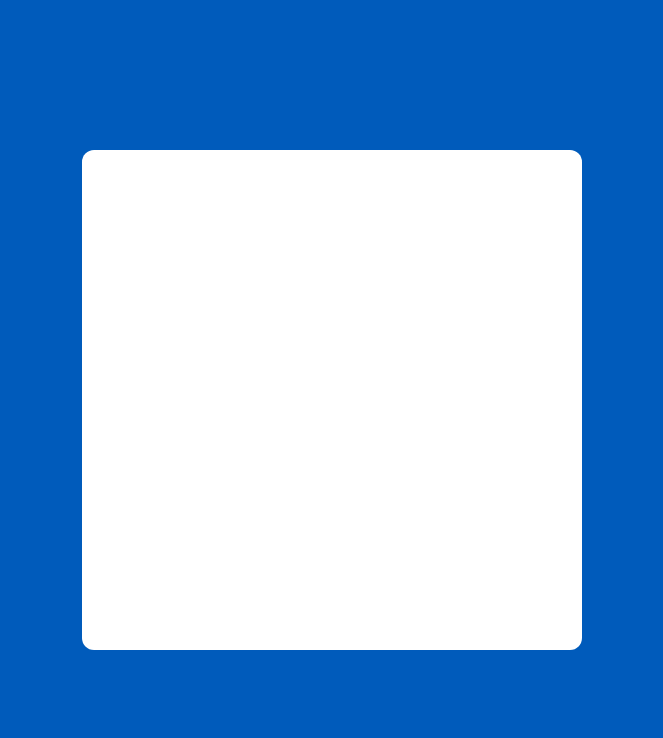
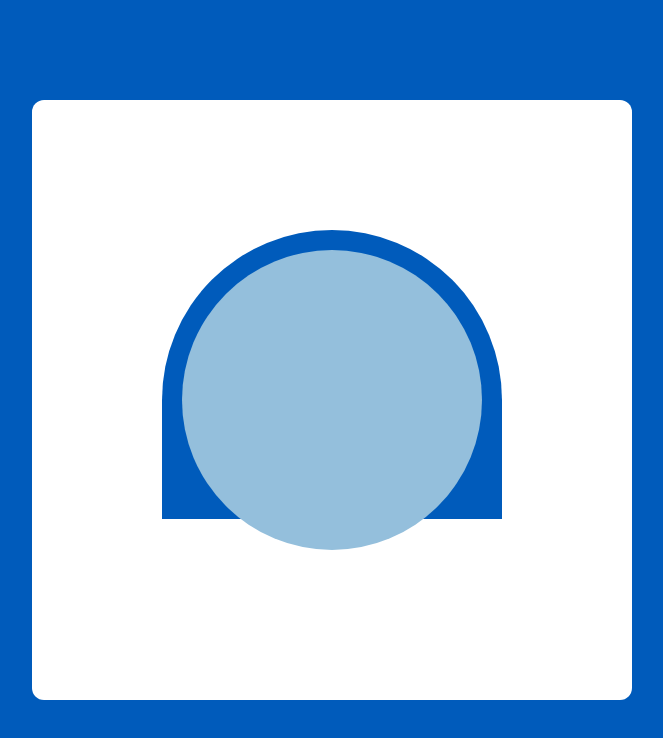
Before and after one commit to Vorbert-Kruk/inside-out-saddness-pure-css-image, a website: page index.html in a window 1280 px wide. Shown: the whole page, without its empty margins (308-971 px from the left). Drawn offline with Linux system fonts and the light colour scheme.

Commit message:
Added head hair

```diff
--- /dev/null
+++ b/styles/scss/basic-page-styling.scss
@@ -0,0 +1,35 @@
+@import './variables.scss';
+@import './mixins.scss';
+
+*,
+*::before,
+*::after {
+  box-sizing: border-box;
+}
+
+*::before,
+*::after {
+  content: '';
+}
+
+* {
+  padding: 0;
+  margin: 0;
+}
+
+body {
+  background-color: $hair-color;
+}
+
+.container {
+  @extend %centerElement;
+
+  display: flex;
+  flex-direction: column;
+  justify-content: center;
+  align-items: center;
+
+  padding: 150px;
+  background-color: $light-color;
+  border-radius: 0.75rem;
+}
--- a/styles/scss/main.scss
+++ b/styles/scss/main.scss
@@ -1,32 +1,33 @@
-@import './variables.scss';
+@import './basic-page-styling.scss';
 
-*,
-*::before,
-*::after {
-  box-sizing: border-box;
+.head {
+  position: relative;
+  width: $head-size;
+  height: $head-size;
+  background-color: $head-color;
+  border-radius: 50%;
+
+  &::before,
+  &::after {
+    position: absolute;
+    left: 50%;
+    width: $hair-width;
+    background-color: $hair-color;
+    z-index: -1;
+  }
+
+  &::before {
+    $hair-height: $hair-width * 0.5;
+    transform: translateX(-50%) translateY($hair-offset * -1);
+
+    height: $hair-height;
+    border-bottom: 0;
+    border-radius: $hair-height $hair-height 0 0;
+  }
+
+  &::after {
+    height: $hair-width * 0.35;
+    transform: translateX(-50%);
+    bottom: $hair-width * 0.15 - $hair-offset;
+  }
 }
-
-* {
-  padding: 0;
-  margin: 0;
-}
-
-body {
-  background-color: $hair-color;
-}
-
-.container {
-  position: absolute;
-  top: 50%;
-  left: 50%;
-  transform: translate(-50%, -50%);
-
-  display: flex;
-  flex-direction: column;
-  justify-content: center;
-  align-items: center;
-
-  padding: 250px;
-  background-color: $light-color;
-  border-radius: 0.75rem;
-}
--- /dev/null
+++ b/styles/scss/mixins.scss
@@ -0,0 +1,6 @@
+%centerElement {
+  position: absolute;
+  top: 50%;
+  left: 50%;
+  transform: translate(-50%, -50%);
+}
--- a/styles/scss/variables.scss
+++ b/styles/scss/variables.scss
@@ -5,3 +5,10 @@ $hair-color: #005bbb;
 $head-color: #94bfdc;
 $eyebrow-color: #5e9fca;
 $eye-color: #1f2b7b;
+
+$scale-factor: 2;
+
+$head-size: 150px * $scale-factor;
+
+$hair-width: 170px * $scale-factor;
+$hair-offset: ($hair-width - $head-size) * 0.5;
```
Also changed, not shown: styles/css/main.css.
